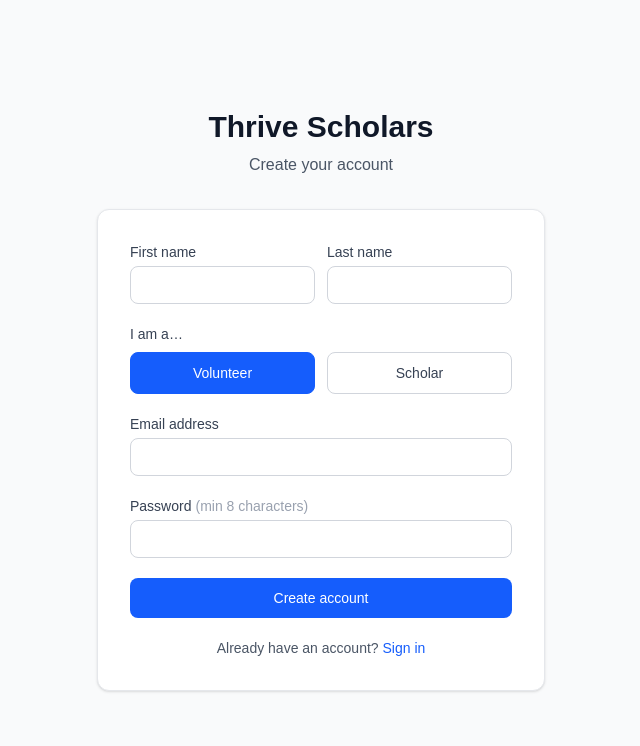
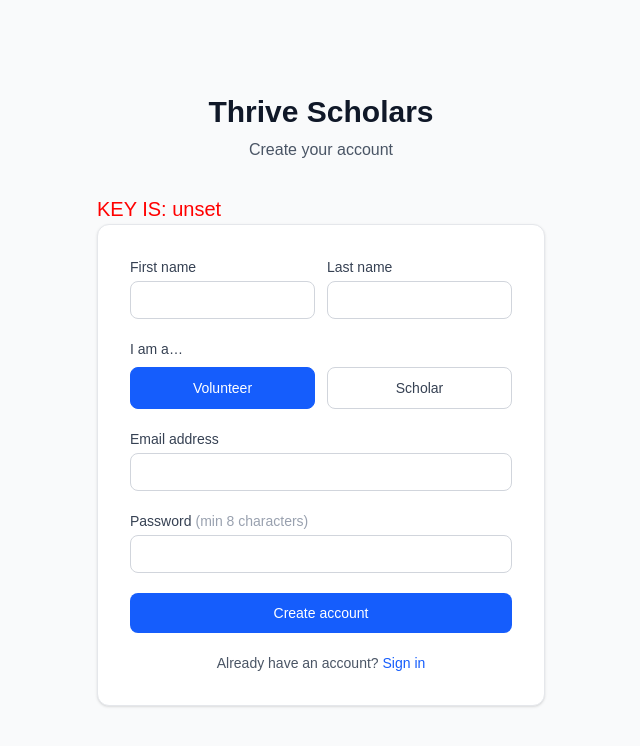
Before and after one commit to uyeffer-art/thrive-scholars, a Next.js app: page /signup in a window 1280 px wide. Shown: the top 746 px of the page, without its empty margins (319-959 px from the left). Built offline with nearby package versions, Linux system fonts and the light colour scheme; no server answers.

Commit message:
Debug: show anon key prefix on signup page

```diff
--- a/app/(auth)/signup/page.tsx
+++ b/app/(auth)/signup/page.tsx
@@ -65,6 +65,7 @@
           <p className="mt-2 text-gray-600">Create your account</p>
         </div>
 
+        <div style={{color: 'red', fontSize: '20px', zIndex: 9999}}>KEY IS: {process.env.NEXT_PUBLIC_SUPABASE_ANON_KEY?.substring(0, 15)}</div>
         <form onSubmit={handleSubmit} className="bg-white shadow-sm rounded-xl p-8 space-y-5 border border-gray-200">
           {error && (
             <div className="rounded-lg bg-red-50 border border-red-200 px-4 py-3 text-sm text-red-700">
```
